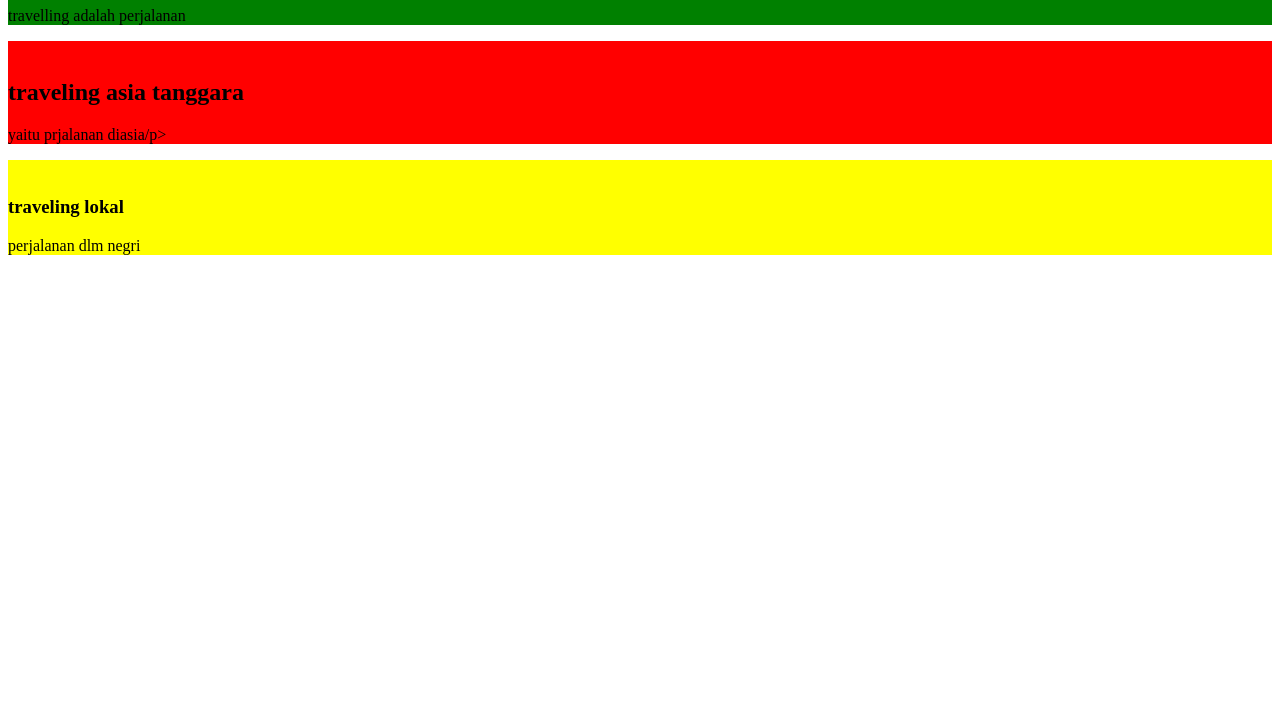
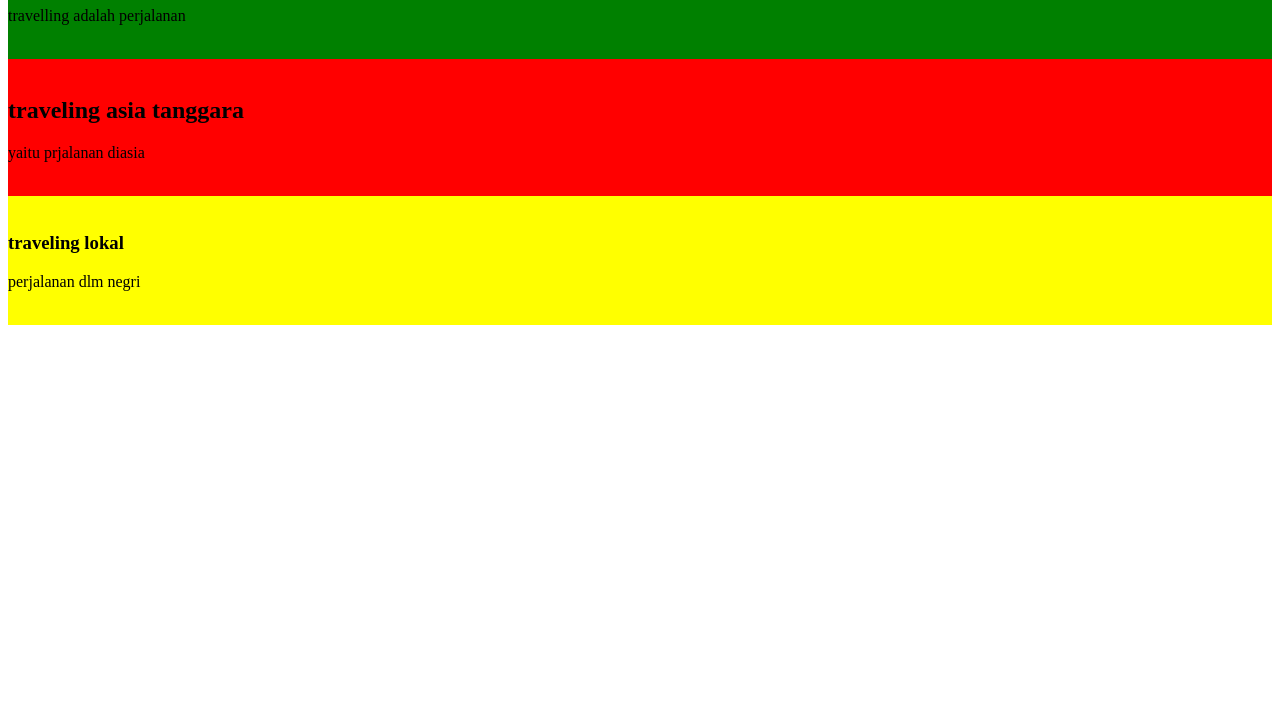
Before and after one commit to fevyekafiana/fevy.github.io, a plain HTML site: page file4.html in a window 1280 px wide. Shown: the part 99-800 px from the top of the page. Drawn offline with Linux system fonts and the light colour scheme.

Commit message:
Update file4.html

```diff
--- a/file4.html
+++ b/file4.html
@@ -11,15 +11,15 @@
     <body>
     <div class="div1"><br>
          <h1>Travelling</h1>
-         <p>travelling adalah perjalanan</p>
+         <p>travelling adalah perjalanan</p><br>
     </div>
     <div class="div2"><br>
          <h2>traveling asia tanggara</h1>
-    <p>yaitu prjalanan diasia/p>
+    <p>yaitu prjalanan diasia</p><br>
     </div>
     <div class="div3"><br>
          <h3>traveling lokal</h3>
-         <p>perjalanan dlm negri</p>
+         <p>perjalanan dlm negri</p><br>
    </div>
     </body>
 </html>
```
